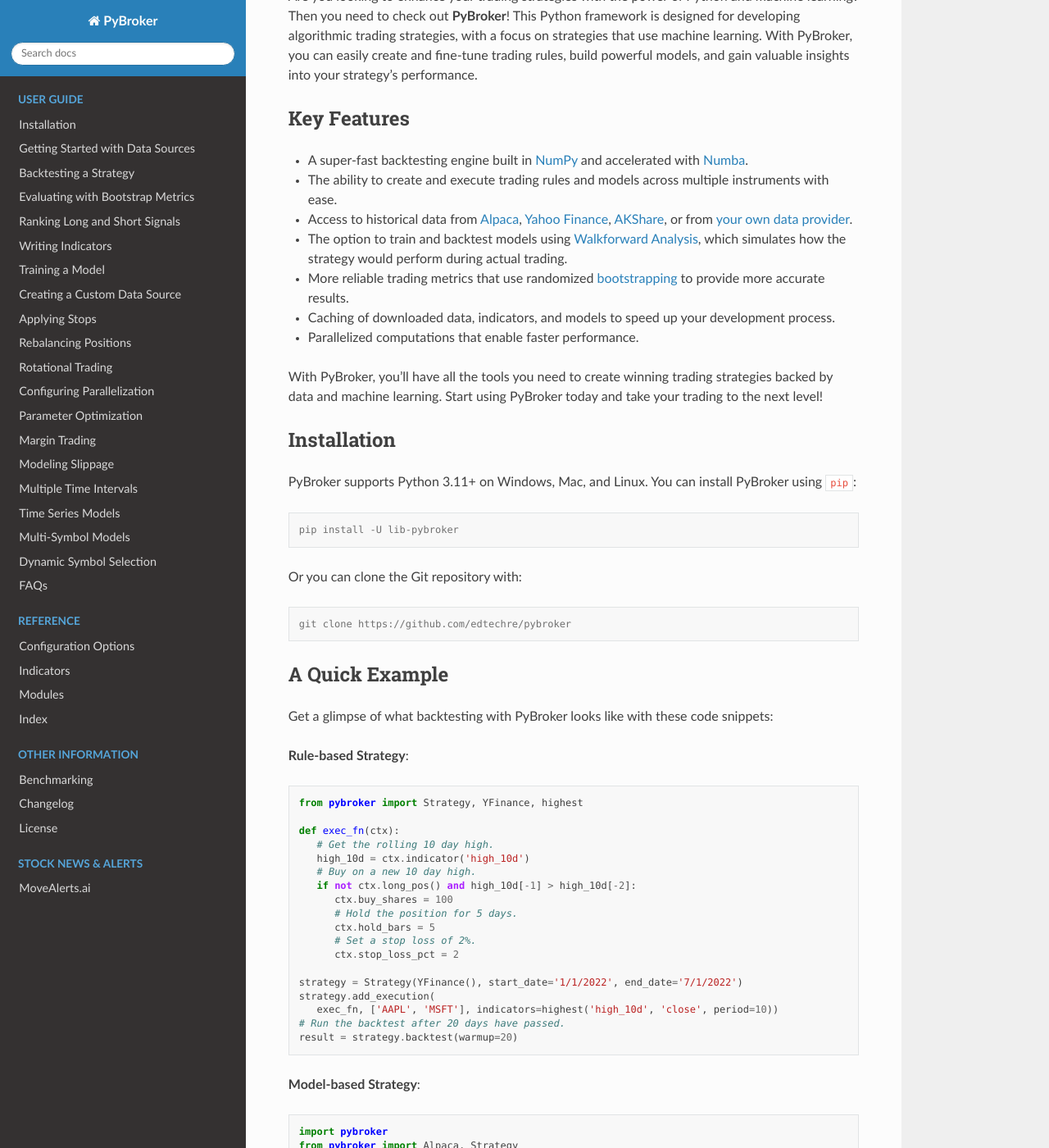
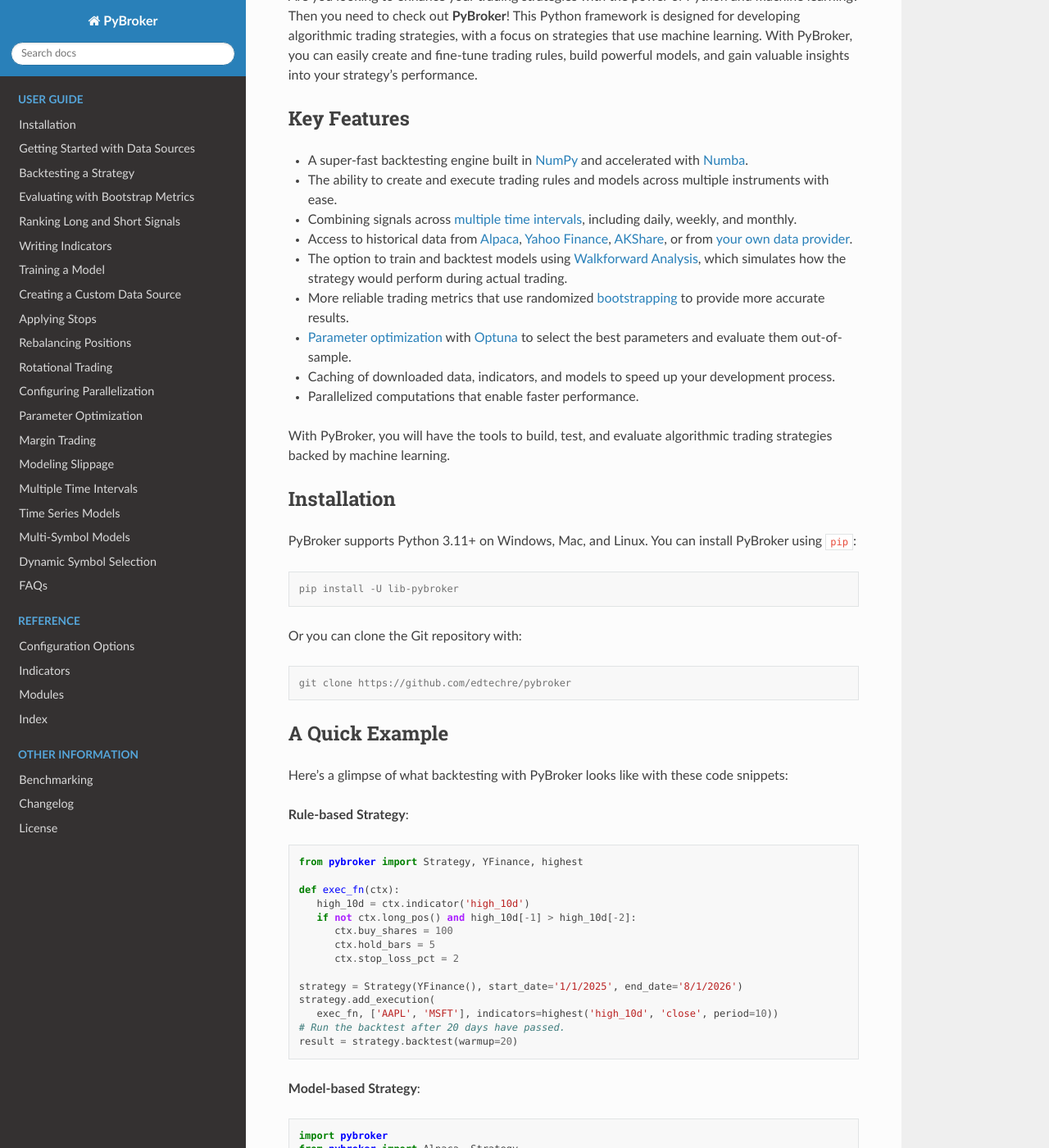
Before and after one commit to edtechre/pybroker, a Sphinx documentation site: the page built from docs/source/index.rst, in a window 1280 px wide and 1400 px high, scrolled down 329 px. Shown: the whole window at 82% size. Built offline with Sphinx 7.4.7 and the Read the Docs theme 3.1.0, drawn with Linux system fonts in a browser that asks for light colours; some of the changed text lies outside the part shown.

Commit message:
Update index.rst and README

```diff
--- a/docs/source/index.rst
+++ b/docs/source/index.rst
@@ -78,22 +78,23 @@
 
 * A super-fast backtesting engine built in `NumPy <https://numpy.org/>`_  and accelerated with `Numba <https://numba.pydata.org/>`_.
 * The ability to create and execute trading rules and models across multiple instruments with ease.
+* Combining signals across `multiple time intervals <https://www.pybroker.com/en/latest/notebooks/15.%20Multiple%20Time%20Intervals.html>`_, including daily, weekly, and monthly.
 * Access to historical data from `Alpaca <https://alpaca.markets/>`_, `Yahoo Finance <https://finance.yahoo.com/>`_, `AKShare <https://github.com/akfamily/akshare>`_, or from `your own data provider <https://www.pybroker.com/en/latest/notebooks/7.%20Creating%20a%20Custom%20Data%20Source.html>`_.
 * The option to train and backtest models using `Walkforward Analysis <https://www.pybroker.com/en/latest/notebooks/6.%20Training%20a%20Model.html#Walkforward-Analysis>`_, which simulates how the strategy would perform during actual trading.
 * More reliable trading metrics that use randomized `bootstrapping <https://en.wikipedia.org/wiki/Bootstrapping_(statistics)>`_ to provide more accurate results.
+* `Parameter optimization <https://www.pybroker.com/en/latest/notebooks/12.%20Parameter%20Optimization.html>`_ with `Optuna <https://optuna.org/>`_ to select the best parameters and evaluate them out-of-sample.
 * Caching of downloaded data, indicators, and models to speed up your development process.
 * Parallelized computations that enable faster performance.
 
-With PyBroker, you'll have all the tools you need to create winning trading
-strategies backed by data and machine learning. Start using PyBroker today and
-take your trading to the next level!
+With PyBroker, you will have the tools to build, test, and evaluate algorithmic trading strategies backed by machine learning.
+
 
 .. include:: install.rst
 
 A Quick Example
 ===============
 
-Get a glimpse of what backtesting with PyBroker looks like with these code
+Here's a glimpse of what backtesting with PyBroker looks like with these code
 snippets:
 
 **Rule-based Strategy**::
@@ -101,17 +102,13 @@
    from pybroker import Strategy, YFinance, highest
 
    def exec_fn(ctx):
-      # Get the rolling 10 day high.
       high_10d = ctx.indicator('high_10d')
-      # Buy on a new 10 day high.
       if not ctx.long_pos() and high_10d[-1] > high_10d[-2]:
          ctx.buy_shares = 100
-         # Hold the position for 5 days.
          ctx.hold_bars = 5
-         # Set a stop loss of 2%.
          ctx.stop_loss_pct = 2
 
-   strategy = Strategy(YFinance(), start_date='1/1/2022', end_date='7/1/2022')
+   strategy = Strategy(YFinance(), start_date='1/1/2025', end_date='8/1/2026')
    strategy.add_execution(
       exec_fn, ['AAPL', 'MSFT'], indicators=highest('high_10d', 'close', period=10))
    # Run the backtest after 20 days have passed.
@@ -132,15 +129,13 @@
 
    def exec_fn(ctx):
       preds = ctx.preds('my_model')
-      # Open a long position given my_model's latest prediction.
       if not ctx.long_pos() and preds[-1] > buy_threshold:
          ctx.buy_shares = 100
-      # Close the long position given my_model's latest prediction.
       elif ctx.long_pos() and preds[-1] < sell_threshold:
          ctx.sell_all_shares()
 
    alpaca = Alpaca(api_key=..., api_secret=...)
-   strategy = Strategy(alpaca, start_date='1/1/2022', end_date='7/1/2022')
+   strategy = Strategy(alpaca, start_date='1/1/2025', end_date='8/1/2026')
    strategy.add_execution(exec_fn, ['AAPL', 'MSFT'], models=my_model)
    # Run Walkforward Analysis on 1 minute data using 5 windows with 50/50 train/test data.
    result = strategy.walkforward(timeframe='1m', windows=5, train_size=0.5)
@@ -224,10 +219,3 @@
 =======
 
 .. image:: ../_static/email-image.png
-
-.. toctree::
-   :caption: Stock News & Alerts
-
-   MoveAlerts.ai <https://www.movealerts.ai>
-
-**AI-driven market analysis for the stocks you follow.** Receive real-time AI alerts and sentiment analysis for 10,000+ tickers at `www.movealerts.ai <https://www.movealerts.ai>`_.
```
Also changed, not shown: README.md (+14 -16 lines).
